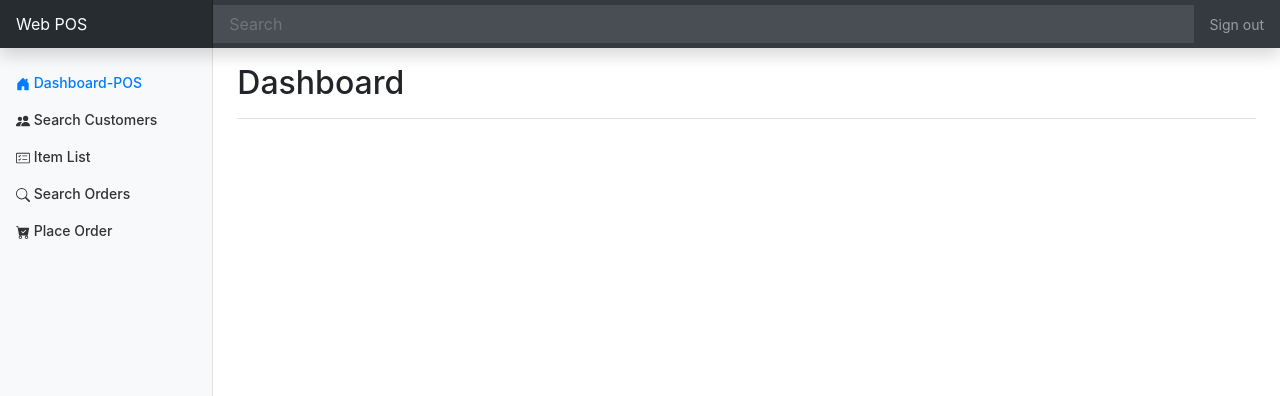
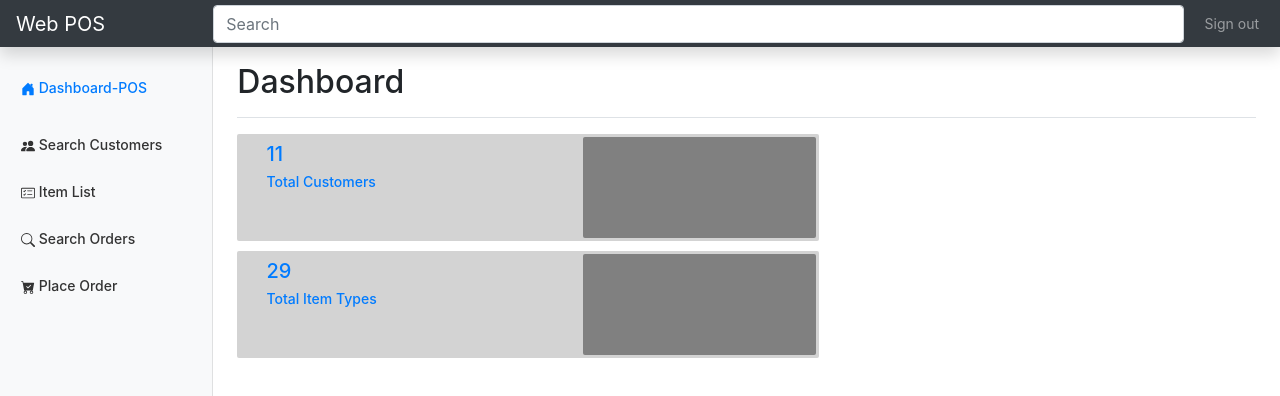
Before and after one commit to Minesha-Kodithuwakku/web-pos-bootstrap, a website: page web-pos/index.html in a window 1280 px wide. Shown: the top 396 px of the page. Drawn offline with nearby package versions, Linux system fonts and the light colour scheme.

Commit message:
create POS interface

```diff
--- a/web-pos/dashboard.css
+++ b/web-pos/dashboard.css
@@ -67,37 +67,78 @@ body {
     font-size: .75rem;
     text-transform: uppercase;
 }
-
-/*
- * Navbar
- */
-
-.navbar-brand {
-    padding-top: .75rem;
-    padding-bottom: .75rem;
-    font-size: 1rem;
-    background-color: rgba(0, 0, 0, .25);
-    box-shadow: inset -1px 0 0 rgba(0, 0, 0, .25);
+.input-group .input-group-addon {
+    background-color: transparent;
+    border-radius: 0;
+    border-right-width: 0;
+    border-color: gray;
+}
+.flatRed {
+    background-color: gray;
+}
+.flatGreen {
+    background-color: gray;
 }
 
-.navbar .navbar-toggler {
-    top: .25rem;
-    right: 1rem;
+.dashboard-stats {
+    background-color: lightgrey;
+    position: relative;
+    min-height: 107px;
+    padding: 3px;
+    padding-left: 5%;
+    border-radius: 2px;
+    display: table;
+    width: 100%;
+    text-align: left;
+    margin-bottom: 10px;
 }
 
-.navbar .form-control {
-    padding: .75rem 1rem;
-    border-width: 0;
-    border-radius: 0;
+@media only screen and (max-width: 767px) {
+    .top-bar img.flag_img {
+        width: 20px !important;
+    }
+    .top-bar .search {
+        margin: 10px auto;
+    }
+    .top-bar .search input {
+        height: 30px;
+    }
+    .top-bar .info-number.bell {
+        background-color: #fb5d5d;
+    }
 }
+@media only screen and (min-width: 1000px) and (max-width: 1400px) {
+    .dashboard-stats .left {
+        float: left;
+        padding-top: 5px;
+    }
+    .dashboard-stats .left h3 {
+        font-size: 20px;
+    }
+    .dashboard-stats .left h4 {
+        font-size: 14px;
+    }
+    .dashboard-stats .right {
+        position: absolute;
+        right: 3px;
+        top: 3px;
+        width: 40%;
+        bottom: 3px;
+        border-radius: 2px;
+        font-size: 38px;
+        text-align: center;
+        color: #FFFFFF;
+    }
+    .dashboard-stats .right i {
+        vertical-align: middle;
+        line-height: 107px;
+    }
+    .nav-item{
+        padding: 5px;
+    }
+    #to-align{
+        margin-top: 10px;
+    }
 
-.form-control-dark {
-    color: #fff;
-    background-color: rgba(255, 255, 255, .1);
-    border-color: rgba(255, 255, 255, .1);
+
 }
-
-.form-control-dark:focus {
-    border-color: transparent;
-    box-shadow: 0 0 0 3px rgba(255, 255, 255, .25);
-}
--- a/web-pos/index.html
+++ b/web-pos/index.html
@@ -15,9 +15,6 @@
     <link href="node_modules/bootstrap/dist/css/bootstrap.min.css" rel="stylesheet" integrity="sha384-TX8t27EcRE3e/ihU7zmQxVncDAy5uIKz4rEkgIXeMed4M0jlfIDPvg6uqKI2xXr2" crossorigin="anonymous">
 
     <!-- Favicons -->
-
-
-
     <style>
         .bd-placeholder-img {
             font-size: 1.125rem;
@@ -27,7 +24,6 @@
             -ms-user-select: none;
             user-select: none;
         }
-
         @media (min-width: 768px) {
             .bd-placeholder-img-lg {
                 font-size: 3.5rem;
@@ -67,7 +63,7 @@
                         </a>
                     </li>
                     <li class="nav-item">
-                        <a class="nav-link" href="#">
+                        <a id="to-align" class="nav-link" href="#">
                             <span data-feather="file"></span>
                             <svg width="1em" height="1em" viewBox="0 0 16 16" class="bi bi-people-fill" fill="currentColor" xmlns="http://www.w3.org/2000/svg">
                                 <path fill-rule="evenodd" d="M7 14s-1 0-1-1 1-4 5-4 5 3 5 4-1 1-1 1H7zm4-6a3 3 0 1 0 0-6 3 3 0 0 0 0 6zm-5.784 6A2.238 2.238 0 0 1 5 13c0-1.355.68-2.75 1.936-3.72A6.325 6.325 0 0 0 5 9c-4 0-5 3-5 4s1 1 1 1h4.216zM4.5 8a2.5 2.5 0 1 0 0-5 2.5 2.5 0 0 0 0 5z"/>
@@ -112,7 +108,37 @@
             <div class="d-flex justify-content-between flex-wrap flex-md-nowrap align-items-center pt-3 pb-2 mb-3 border-bottom">
                 <h1 class="h2">Dashboard</h1>
             </div>
+            <div class="text-center">
+                <div class="row">
+                    <div class="col-lg-7 col-md-6 col-sm-6 col-xs-12">
+                        <a href="https://demo.phppointofsale.com/index.php/customers">
+                            <div class="dashboard-stats" id="totalCustomers">
+                                <div class="left">
+                                    <h3 class="flatGreenc">11</h3>
+                                    <h4>Total Customers</h4>
+                                </div>
+                                <div class="right flatGreen">
+                                    <i class="ion fas fa-users"></i>
+                                </div>
+                            </div>
+                        </a>
+                    </div>
 
+                    <div class="col-lg-7 col-md-6 col-sm-6 col-xs-12">
+                        <a href="https://demo.phppointofsale.com/index.php/items">
+                            <div class="dashboard-stats">
+                                <div class="left">
+                                    <h3 class="flatRedc">29</h3>
+                                    <h4>Total Item Types</h4>
+                                </div>
+                                <div class="right flatRed">
+                                    <i class="icon ti-harddrive"></i>
+                                </div>
+                            </div>
+                        </a>
+                    </div>
+                </div>
+            </div>
         </main>
     </div>
 </div>
```
